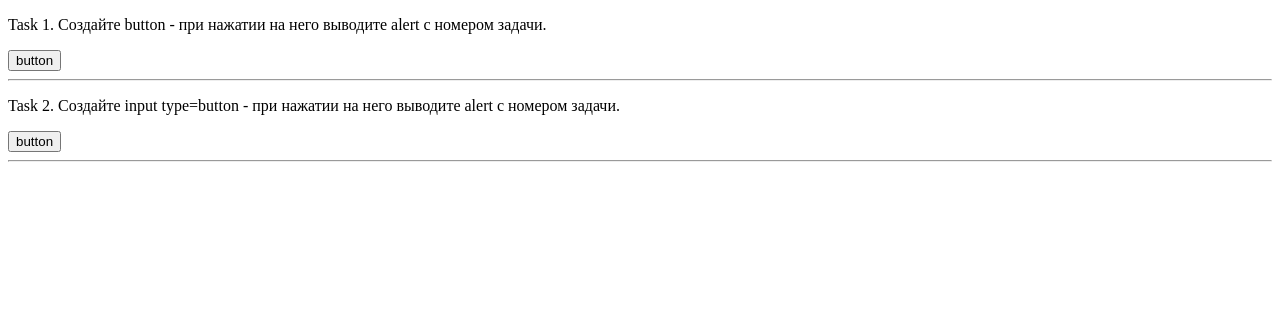
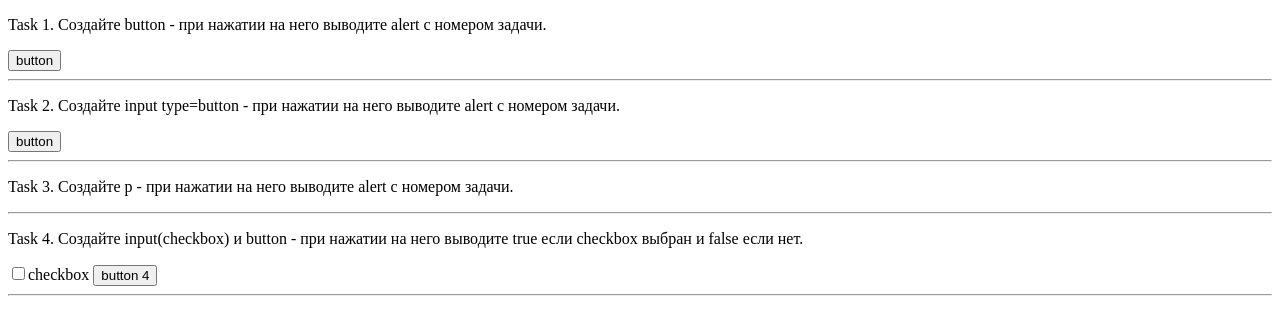
Before and after one commit to hightower86/JS-2.0-course, a plain HTML site: page unit_04/index.html in a window 1280 px wide. Drawn offline with Linux system fonts and the light colour scheme; files that its build step writes are made by us from their sources.

Commit message:
unit 4 task 3-4 OK

```diff
--- a/unit_04/index.html
+++ b/unit_04/index.html
@@ -27,6 +27,26 @@
     </div>
     <hr />
 
+    <div>
+      <p class="p3">
+        Task 3. Создайте p - при нажатии на него выводите alert с номером
+        задачи.
+      </p>
+    </div>
+    <hr />
+
+    <div>
+      <p class="p4">
+        Task 4. Создайте input(checkbox) и button - при нажатии на него выводите
+        true если checkbox выбран и false если нет.
+      </p>
+      <input class="check4" type="checkbox" /><label for="check"
+        >checkbox</label
+      >
+      <input class="btn4" type="button" value="button 4" />
+    </div>
+    <hr />
+
     <script src="script.js"></script>
   </body>
 </html>
--- a/unit_04/script.js
+++ b/unit_04/script.js
@@ -12,3 +12,19 @@
 btn2.onclick = () => {
   alert(taskNumber);
 };
+
+// task 3 --------------------
+
+const p3 = document.querySelector('.p3');
+taskNumber = 3;
+p3.onclick = () => {
+  alert(taskNumber);
+};
+
+// task 4 --------------------
+
+const check4 = document.querySelector('.check4');
+const btn4 = document.querySelector('.btn4');
+btn4.onclick = () => {
+  alert(check4.checked);
+};
```
